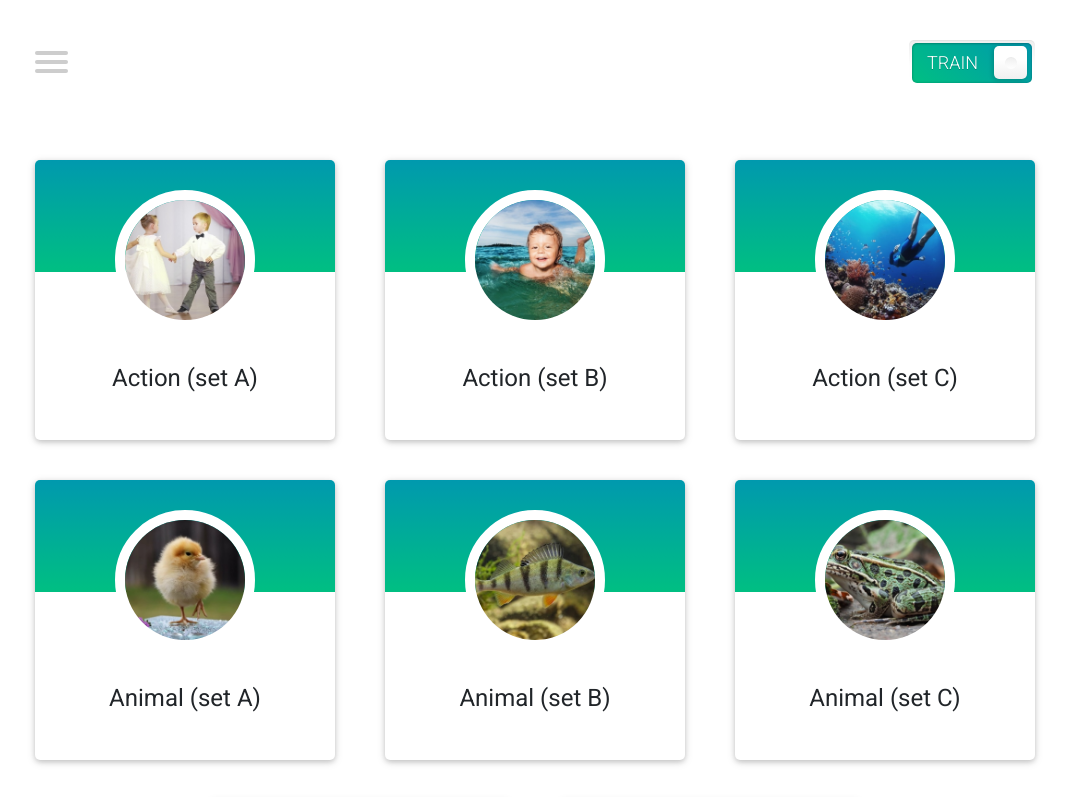
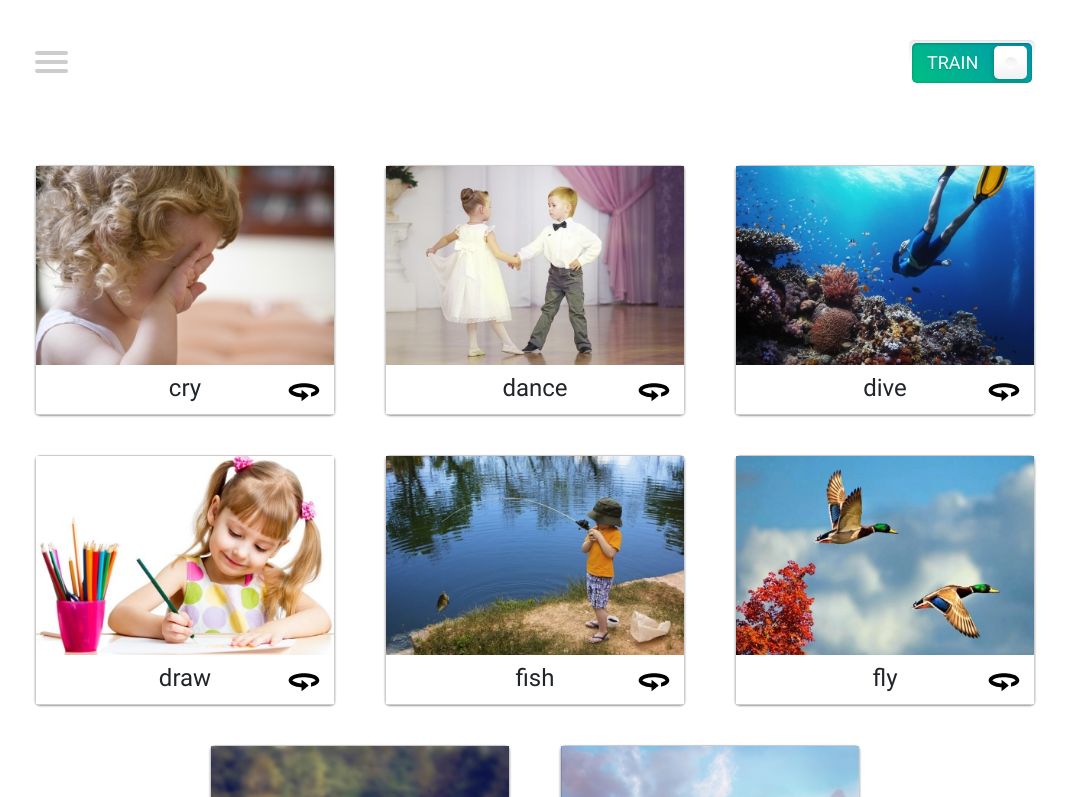
Before and after one commit to Sam-Shpakov/english-for-kids, a website built with webpack: page src/index.html in a window 1280 px wide. Both pictures are taken after a click on the link "Action (set A)". Shown: the top 797 px of the page, without its empty margins (105-1174 px from the left). Built offline with nearby package versions, Linux system fonts and the light colour scheme.

Commit message:
feat: add 2 page in train

```diff
--- a/src/index.html
+++ b/src/index.html
@@ -5,24 +5,13 @@
   <meta charset="UTF-8">
   <meta name="viewport" content="width=device-width, initial-scale=1.0">
   <title>Document</title>
-  <link rel="stylesheet" href="https://use.fontawesome.com/releases/v5.8.2/css/all.css">
+  <!-- <link rel="stylesheet" href="https://use.fontawesome.com/releases/v5.8.2/css/all.css">
   <link rel="stylesheet" href="https://fonts.googleapis.com/css?family=Roboto:300,400,500,700&display=swap">
   <link href="https://cdnjs.cloudflare.com/ajax/libs/twitter-bootstrap/4.4.1/css/bootstrap.min.css" rel="stylesheet">
-  <link href="https://cdnjs.cloudflare.com/ajax/libs/mdbootstrap/4.15.0/css/mdb.min.css" rel="stylesheet">
-  <!-- JQuery -->
-  <script type="text/javascript" src="https://cdnjs.cloudflare.com/ajax/libs/jquery/3.4.1/jquery.min.js"></script>
-  <!-- Bootstrap tooltips -->
-  <script type="text/javascript" src="https://cdnjs.cloudflare.com/ajax/libs/popper.js/1.14.4/umd/popper.min.js">
-  </script>
-  <!-- Bootstrap core JavaScript -->
-  <script type="text/javascript"
-    src="https://cdnjs.cloudflare.com/ajax/libs/twitter-bootstrap/4.4.1/js/bootstrap.min.js"></script>
-  <!-- MDB core JavaScript -->
-  <script type="text/javascript" src="https://cdnjs.cloudflare.com/ajax/libs/mdbootstrap/4.16.0/js/mdb.min.js"></script>
+  <link href="https://cdnjs.cloudflare.com/ajax/libs/mdbootstrap/4.15.0/css/mdb.min.css" rel="stylesheet"> -->
 </head>
 
 <body>
-
 </body>
 
 </html>
--- a/src/script/Train.js
+++ b/src/script/Train.js
@@ -0,0 +1,36 @@
+import CARDS from './cards.js';
+
+export default class Train {
+  constructor(train) {
+    this.train = train;
+  }
+
+  createTrain(category) {
+    let keyValue = '<div class="rating none"></div>';
+    this.train.insertAdjacentHTML('beforeend', keyValue);
+    CARDS[category].forEach((key, index) => {
+      console.log(category);
+      let card = CARDS[1][index];
+      let link = './assets/';
+      let word = '';
+      let translation = '';
+
+      for (let keyCard in card) {
+        if (keyCard == 'image') {
+          link += card[keyCard];
+        }
+        if (keyCard == 'word') {
+          word = card[keyCard];
+        }
+        if (keyCard == 'translation') {
+          translation = card[keyCard];
+        }
+      }
+      keyValue = `<div class="card-container"><div class="card"><div class="front" style="background-image: url(${link});"><div class="card-header">${word}</div></div><div class="back" style="background-image: url(${link}"><div class="card-header">${translation}</div></div><div class="rotate"></div></div></div>`;
+      this.train.insertAdjacentHTML('beforeend', keyValue);
+    });
+  }
+
+
+
+}
--- a/src/script/home.js
+++ b/src/script/home.js
@@ -1,15 +1,21 @@
 import '../style/style.scss';
 import Header from './header.js';
 import Main from './main.js';
-import Train from './main.js';
-import Play from './main.js';
+import Train from './train.js';
+import Play from './play.js';
 import '../script/cards.js';
+
+
+window.onload = () => {
+  const page = new Page();
+  page.createPage();
+  page.addListenersOnKeys();
+};
 
 class Page {
   constructor() {
-    this.isStatus = true;
+    this.isMode = true;
   }
-
   createPage() {
     const body = document.querySelector('body');
     this.root = document.createElement('div');
@@ -35,38 +41,76 @@ class Page {
     body.prepend(this.root);
   }
 
-
-  handlerSwitch() {
-    console.log( this.isStatus);
-    if (this.isStatus) {
-      document.getElementsByClassName('menu').forEach(element => element.classList.remove('green'));
-      document.getElementsByClassName('main-card').forEach(element => element.classList.remove('green'));
-    } else {
-      document.getElementsByClassName('menu').forEach(element => element.classList.add('green'));
-      document.getElementsByClassName('main-card').forEach(element => element.classList.add('green'));
-    }
-    this.isStatus = !this.isStatus;
+  addListenersOnKeys() {
+    document.addEventListener('click', (event) => this.handlerClick(event));
   }
 
-  handlerMouseDown(event) {
+  handlerClick(event) {
+    if (this.isBlurMenu(event)) {
+      this.blurMenu();
+    }
 
+    if (this.isSwitchMode(event)) {
+      this.switchMode();
+    }
+
+    if (this.isClickOnCard(event)) {
+      this.clickOnCard();
+    }
   }
 
-  handlerMouseUp() {
-
+  isBlurMenu(event) {
+    if (!event.target.classList.contains('menu') && event.target.tagName !== 'INPUT') {
+      return true;
+    }
   }
 
+  blurMenu() {
+    document.querySelector('.menuToggle>input').checked = false;
+  }
 
-  addListenersOnKeys() {
-    document.getElementsByClassName('switch')[0].addEventListener("mousedown", (event) => this.handlerSwitch());
-    document.addEventListener("mousedown", (event) => this.handlerMouseDown(event));
-    document.addEventListener("mouseup", () => this.handlerMouseUp());
+  isSwitchMode(event) {
+    if (event.target.parentNode.className == 'switch' && event.target.tagName =='SPAN') {
+      return true;
+    }
+  }
+
+  switchMode() {
+    let menu = document.querySelectorAll('.menu');
+    let cards = document.querySelectorAll('.main-card');
+    if (this.isMode) {
+      document.querySelector('.switch-input').setAttribute('checked', '');
+      for (var i = 0; i < menu.length; i++) {
+        menu[i].classList.remove('green');
+      }
+      for (var i = 0; i < cards.length; i++) {
+        cards[i].classList.remove('green');
+      }
+    } else {
+      document.querySelector('.switch-input').removeAttribute('checked');
+      for (var i = 0; i < menu.length; i++) {
+        menu[i].classList.add('green');
+      }
+      for (var i = 0; i < cards.length; i++) {
+        cards[i].classList.add('green');
+      }
+    }
+    this.isMode = !this.isMode;
+  }
+
+  isClickOnCard(event) {
+    if (event.target.parentNode.classList.contains('main-card') || event.target.classList.contains('main-card')) {
+      return true;
+    }
+  }
+
+  clickOnCard() {
+    this.container.remove();
+    this.container = document.createElement('div');
+    this.container.classList.add('container');
+    this.appcontainer.append(this.container);
+    const train = new Train(this.container);
+    train.createTrain(3);
   }
 
 }
-
-window.onload = () => {
-  const page = new Page();
-  page.createPage();
-  page.addListenersOnKeys();
-};
--- a/src/style/base/_base.scss
+++ b/src/style/base/_base.scss
@@ -20,11 +20,11 @@ body {
 }
 
 .succes {
-  background-image: url(/static/media/success.3a079626.jpg)
+  background-image: url(/assets/img/success.jpg)
 }
 
 .failure {
-  background-image: url(/static/media/failure.ef048b74.jpg)
+  background-image: url(/assets/img/failure.jpg)
 }
 
 .container {
@@ -112,7 +112,7 @@ body {
   position: absolute;
   width: 50px;
   height: 50px;
-  background-image: url(/static/media/rotate.229f42dc.png);
+  background-image: url(/assets/img/rotate.svg);
   background-size: 32px;
   background-repeat: no-repeat;
   background-position: center 16px;
@@ -121,12 +121,12 @@ body {
   -webkit-transition: .3s;
   transition: .3s;
   -webkit-filter: grayscale(1);
-  filter: grayscale(1)
+  filter: grayscale(1);
 }
 
 .rotate:hover {
   -webkit-filter: none;
-  filter: none
+  filter: none;
 }
 
 .card-container {
@@ -219,7 +219,7 @@ body {
 .repeat {
   width: 65px;
   font-size: 0;
-  background-image: url(/static/media/repeat.d0f11196.svg), linear-gradient(40deg, #ffd86f, #fc6262);
+  background-image: url(/assets/img/repeat.svg), linear-gradient(40deg, #ffd86f, #fc6262);
   border-radius: 50%;
   background-repeat: no-repeat;
   background-size: 32px 32px, cover;
@@ -250,7 +250,7 @@ body {
 }
 
 .star-error {
-  background-image: url(/static/media/star.dc1ba888.svg)
+  background-image: url(/assets/img/star.svg)
 }
 
 .star-error,
@@ -263,7 +263,7 @@ body {
 }
 
 .star-succes {
-  background-image: url(/static/media/star-win.43e453a6.svg)
+  background-image: url(/assets/img/star-win.svg)
 }
 
 @media (max-width:730px) {
@@ -425,7 +425,7 @@ nav {
 .menuToggle input:checked~ul {
   -webkit-transform: scale(1);
   transform: scale(1);
-  opacity: 1
+  opacity: 1;
 }
 
 @media (max-width:1430px) {
@@ -504,7 +504,7 @@ nav {
   display: block;
   display: inline-block;
   // vertical-align: top;
-  width: 126px;
+  width: 120px;
   height: 40px;
   padding: 3px;
   background-color: #fff;
@@ -564,15 +564,15 @@ nav {
 
 .switch-input:checked~.switch-label {
   background: linear-gradient(40deg, #00bf82, #0099ae);
-  box-shadow: inset 0 1px 2px rgba(0, 0, 0, .15), inset 0 0 3px rgba(0, 0, 0, .2)
+  box-shadow: inset 0 1px 2px rgba(0, 0, 0, .15), inset 0 0 3px rgba(0, 0, 0, .2);
 }
 
 .switch-input:checked~.switch-label:before {
-  opacity: 0
+  opacity: 0;
 }
 
 .switch-input:checked~.switch-label:after {
-  opacity: 1
+  opacity: 1;
 }
 
 .switch-handle {
--- /dev/null
+++ b/src/style/base/_font.scss
@@ -0,0 +1,117 @@
+/* cyrillic-ext */
+@font-face {
+  font-family: 'Roboto';
+  font-style: normal;
+  font-weight: 400;
+  font-display: swap;
+  src: local('Roboto'), local('Roboto-Regular'), url(https://fonts.gstatic.com/s/roboto/v20/KFOmCnqEu92Fr1Mu72xKOzY.woff2) format('woff2');
+  unicode-range: U+0460-052F, U+1C80-1C88, U+20B4, U+2DE0-2DFF, U+A640-A69F, U+FE2E-FE2F;
+}
+/* cyrillic */
+@font-face {
+  font-family: 'Roboto';
+  font-style: normal;
+  font-weight: 400;
+  font-display: swap;
+  src: local('Roboto'), local('Roboto-Regular'), url(https://fonts.gstatic.com/s/roboto/v20/KFOmCnqEu92Fr1Mu5mxKOzY.woff2) format('woff2');
+  unicode-range: U+0400-045F, U+0490-0491, U+04B0-04B1, U+2116;
+}
+/* greek-ext */
+@font-face {
+  font-family: 'Roboto';
+  font-style: normal;
+  font-weight: 400;
+  font-display: swap;
+  src: local('Roboto'), local('Roboto-Regular'), url(https://fonts.gstatic.com/s/roboto/v20/KFOmCnqEu92Fr1Mu7mxKOzY.woff2) format('woff2');
+  unicode-range: U+1F00-1FFF;
+}
+/* greek */
+@font-face {
+  font-family: 'Roboto';
+  font-style: normal;
+  font-weight: 400;
+  font-display: swap;
+  src: local('Roboto'), local('Roboto-Regular'), url(https://fonts.gstatic.com/s/roboto/v20/KFOmCnqEu92Fr1Mu4WxKOzY.woff2) format('woff2');
+  unicode-range: U+0370-03FF;
+}
+/* vietnamese */
+@font-face {
+  font-family: 'Roboto';
+  font-style: normal;
+  font-weight: 400;
+  font-display: swap;
+  src: local('Roboto'), local('Roboto-Regular'), url(https://fonts.gstatic.com/s/roboto/v20/KFOmCnqEu92Fr1Mu7WxKOzY.woff2) format('woff2');
+  unicode-range: U+0102-0103, U+0110-0111, U+0128-0129, U+0168-0169, U+01A0-01A1, U+01AF-01B0, U+1EA0-1EF9, U+20AB;
+}
+/* latin-ext */
+@font-face {
+  font-family: 'Roboto';
+  font-style: normal;
+  font-weight: 400;
+  font-display: swap;
+  src: local('Roboto'), local('Roboto-Regular'), url(https://fonts.gstatic.com/s/roboto/v20/KFOmCnqEu92Fr1Mu7GxKOzY.woff2) format('woff2');
+  unicode-range: U+0100-024F, U+0259, U+1E00-1EFF, U+2020, U+20A0-20AB, U+20AD-20CF, U+2113, U+2C60-2C7F, U+A720-A7FF;
+}
+/* latin */
+@font-face {
+  font-family: 'Roboto';
+  font-style: normal;
+  font-weight: 400;
+  font-display: swap;
+  src: local('Roboto'), local('Roboto-Regular'), url(https://fonts.gstatic.com/s/roboto/v20/KFOmCnqEu92Fr1Mu4mxK.woff2) format('woff2');
+  unicode-range: U+0000-00FF, U+0131, U+0152-0153, U+02BB-02BC, U+02C6, U+02DA, U+02DC, U+2000-206F, U+2074, U+20AC, U+2122, U+2191, U+2193, U+2212, U+2215, U+FEFF, U+FFFD;
+}
+/* cyrillic-ext */
+@font-face {
+  font-family: 'Roboto';
+  font-style: normal;
+  font-weight: 700;
+  font-display: swap;
+  src: local('Roboto Bold'), local('Roboto-Bold'), url(https://fonts.gstatic.com/s/roboto/v20/KFOlCnqEu92Fr1MmWUlfCRc4EsA.woff2) format('woff2');
+  unicode-range: U+0460-052F, U+1C80-1C88, U+20B4, U+2DE0-2DFF, U+A640-A69F, U+FE2E-FE2F;
+}
+/* cyrillic */
+@font-face {
+  font-family: 'Roboto';
+  font-style: normal;
+  font-weight: 700;
+  font-display: swap;
+  src: local('Roboto Bold'), local('Roboto-Bold'), url(https://fonts.gstatic.com/s/roboto/v20/KFOlCnqEu92Fr1MmWUlfABc4EsA.woff2) format('woff2');
+  unicode-range: U+0400-045F, U+0490-0491, U+04B0-04B1, U+2116;
+}
+/* greek-ext */
+@font-face {
+  font-family: 'Roboto';
+  font-style: normal;
+  font-weight: 700;
+  font-display: swap;
+  src: local('Roboto Bold'), local('Roboto-Bold'), url(https://fonts.gstatic.com/s/roboto/v20/KFOlCnqEu92Fr1MmWUlfCBc4EsA.woff2) format('woff2');
+  unicode-range: U+1F00-1FFF;
+}
+/* greek */
+@font-face {
+  font-family: 'Roboto';
+  font-style: normal;
+  font-weight: 700;
+  font-display: swap;
+  src: local('Roboto Bold'), local('Roboto-Bold'), url(https://fonts.gstatic.com/s/roboto/v20/KFOlCnqEu92Fr1MmWUlfBxc4EsA.woff2) format('woff2');
+  unicode-range: U+0370-03FF;
+}
+/* vietnamese */
+@font-face {
+  font-family: 'Roboto';
+  font-style: normal;
+  font-weight: 700;
+  font-display: swap;
+  src: local('Roboto Bold'), local('Roboto-Bold'), url(https://fonts.gstatic.com/s/roboto/v20/KFOlCnqEu92Fr1MmWUlfCxc4EsA.woff2) format('woff2');
+  unicode-range: U+0102-0103, U+0110-0111, U+0128-0129, U+0168-0169, U+01A0-01A1, U+01AF-01B0, U+1EA0-1EF9, U+20AB;
+}
+/* latin-ext */
+@font-face {
+  font-family: 'Roboto';
+  font-style: normal;
+  font-weight: 700;
+  font-display: swap;
+  src: local('Roboto Bold'), local('Roboto-Bold'), url(https://fonts.gstatic.com/s/roboto/v20/KFOlCnqEu92Fr1MmWUlfChc4EsA.woff2) format('woff2');
+  unicode-range: U+0100-024F, U+0259, U+1E00-1EFF, U+2020, U+20A0-20AB, U+20AD-20CF, U+2113, U+2C60-2C7F, U+A720-A7FF;
+}
--- a/src/style/style.scss
+++ b/src/style/style.scss
@@ -1 +1,2 @@
 @import 'base/base';
+@import 'base/font';
```
Also changed, not shown: dist/home.js, dist/index.html, dist/style.css.
